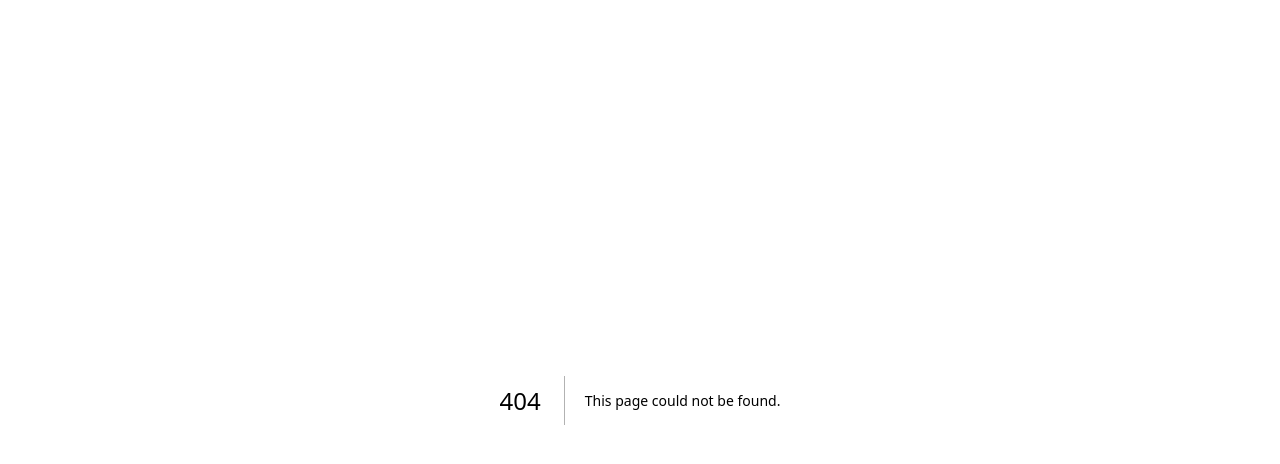
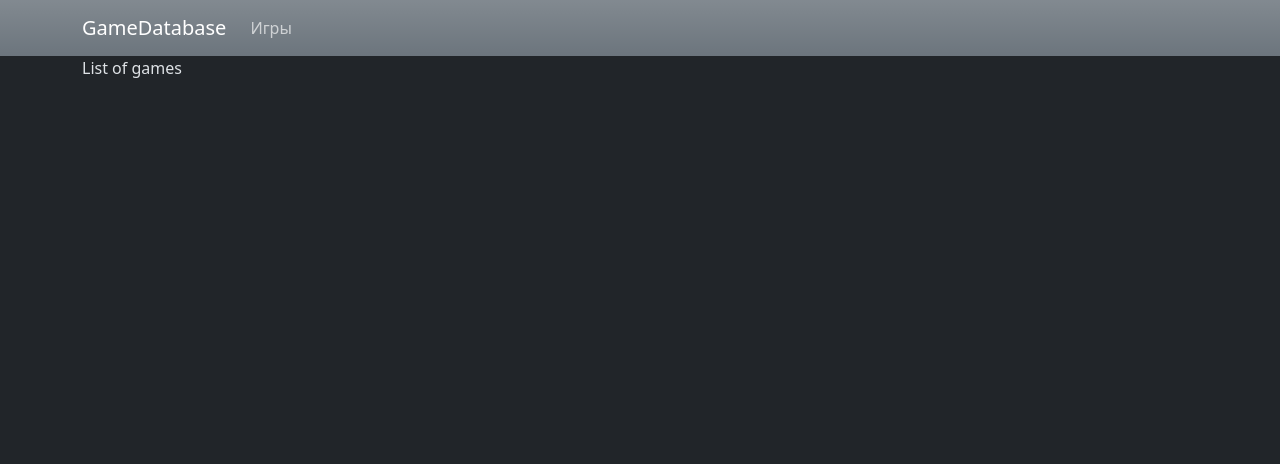
Before and after one commit to antkazakov99/game-database-react, a Next.js app: page /games in a window 1280 px wide. Before the commit this address had no page. Shown: the top 464 px of the page. Built offline with nearby package versions, Linux system fonts and the light colour scheme.

Commit message:
Start routing

```diff
--- /dev/null
+++ b/src/app/(admin)/admin/page.tsx
@@ -0,0 +1,5 @@
+export default function Home() {
+  return (
+    <div>Hello, admin!</div>
+  )
+}
--- /dev/null
+++ b/src/app/(public)/games/page.tsx
@@ -0,0 +1,5 @@
+export default function Home() {
+  return (
+    <div>List of games</div>
+  )
+}
--- /dev/null
+++ b/src/app/(public)/layout.tsx
@@ -0,0 +1,30 @@
+import React from "react";
+
+import 'bootstrap/dist/css/bootstrap.min.css';
+import {Container, Nav, Navbar, NavbarBrand, NavLink} from "react-bootstrap";
+
+export default function RootLayout({
+  children,
+}: {
+  children: React.ReactNode
+}) {
+  return (
+    <html data-bs-theme="dark">
+      <body>
+      <header>
+        <Navbar bg={'secondary'} className={'bg-gradient'}>
+            <Container>
+                <NavbarBrand href={"/"}>GameDatabase</NavbarBrand>
+                <Nav className="me-auto">
+                    <NavLink href={"/games"}>Игры</NavLink>
+                </Nav>
+            </Container>
+        </Navbar>
+      </header>
+      <main>
+          <Container>{children}</Container>
+      </main>
+      </body>
+    </html>
+  )
+}
```
Also changed, not shown: src/app/(admin)/layout.tsx (renamed from src/app/layout.tsx), src/app/(public)/page.tsx (renamed from src/app/page.tsx).
